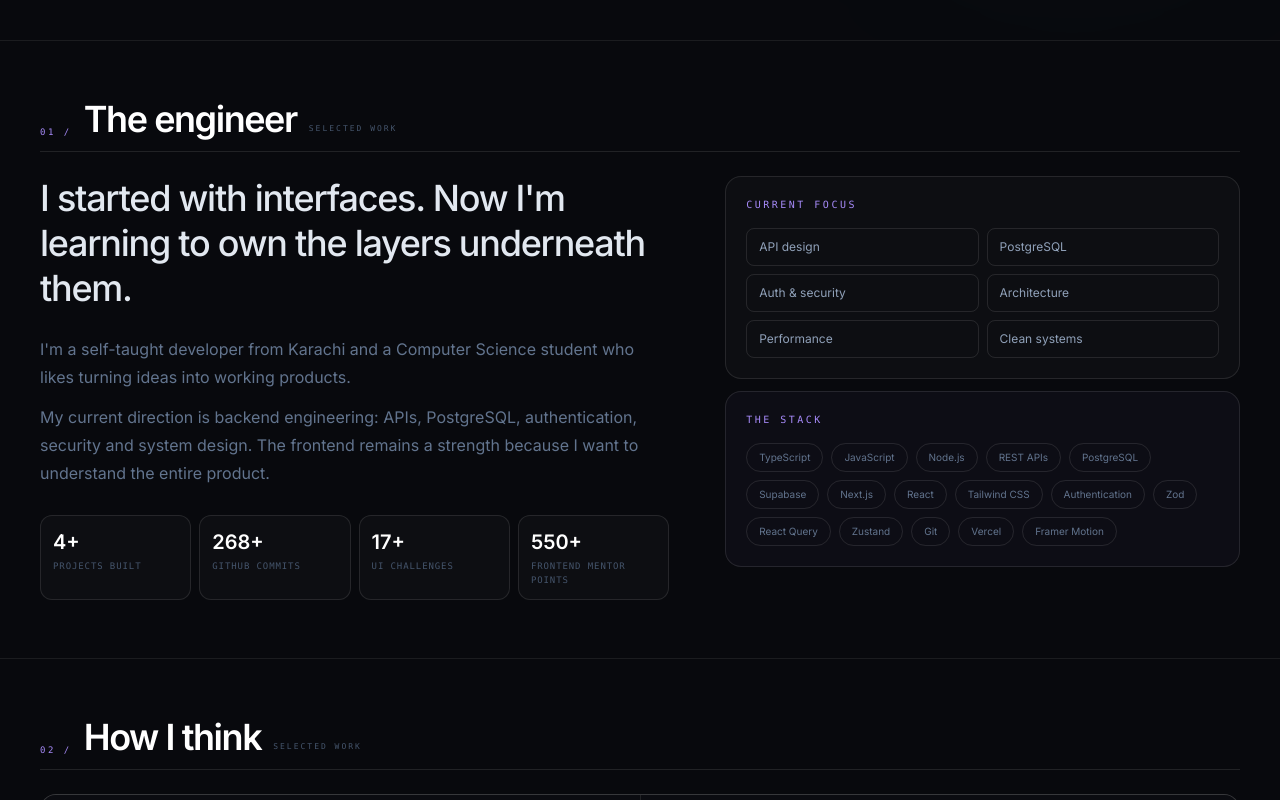
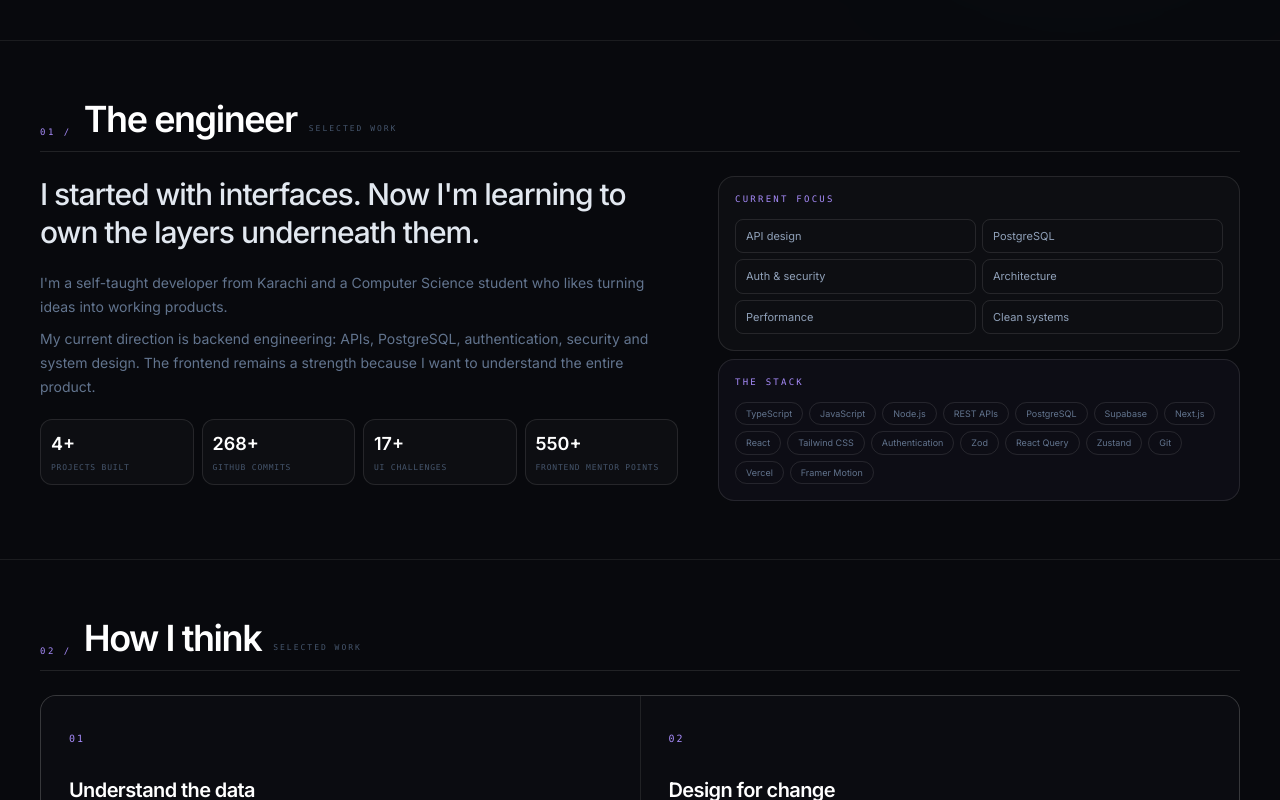
Before and after one commit to iamsyedbilal/portfolio, a Next.js app: page / in a window 1280 px wide. Shown: the part 695-1495 px from the top of the page. Built offline with nearby package versions, Linux system fonts and the light colour scheme.

Commit message:
style: tighten about section density

```diff
--- a/components/About.tsx
+++ b/components/About.tsx
@@ -10,15 +10,15 @@ export default function About() {
   return (
     <section id="about" className="section-rule section-tight mx-auto max-w-7xl px-6 md:px-10">
       <SectionHeading number="01 /" title="The engineer" />
-      <div className="grid gap-10 lg:grid-cols-[1.1fr_.9fr] lg:gap-14">
-        <motion.div initial={{ opacity: 0, x: -20 }} whileInView={{ opacity: 1, x: 0 }} viewport={{ once: true, margin: "-80px" }} transition={{ duration: .7 }}>
-          <p className="max-w-3xl text-2xl font-medium leading-tight tracking-[-0.035em] text-slate-200 md:text-4xl">I started with interfaces. Now I&apos;m learning to own the layers underneath them.</p>
-          <div className="mt-6 max-w-2xl space-y-3 text-sm leading-7 text-slate-500 md:text-base"><p>I&apos;m a self-taught developer from Karachi and a Computer Science student who likes turning ideas into working products.</p><p>My current direction is backend engineering: APIs, PostgreSQL, authentication, security and system design. The frontend remains a strength because I want to understand the entire product.</p></div>
-          <div className="mt-7 grid grid-cols-2 gap-2 sm:grid-cols-4">{stats.slice(0,4).map((stat)=><div key={stat.label} className="rounded-xl border border-white/10 bg-white/[0.025] p-3"><p className="text-xl font-semibold text-white">{stat.number}</p><p className="mt-1 font-mono text-[9px] uppercase tracking-widest text-slate-600">{stat.label}</p></div>)}</div>
+      <div className="grid gap-7 lg:grid-cols-[1.1fr_.9fr] lg:gap-10">
+        <motion.div initial={{ opacity: 0, x: -20 }} whileInView={{ opacity: 1, x: 0 }} viewport={{ once: true, margin: "-60px" }} transition={{ duration: .6 }}>
+          <p className="max-w-3xl text-xl font-medium leading-tight tracking-[-0.035em] text-slate-200 md:text-3xl">I started with interfaces. Now I&apos;m learning to own the layers underneath them.</p>
+          <div className="mt-5 max-w-2xl space-y-2 text-[13px] leading-6 text-slate-500 md:text-sm"><p>I&apos;m a self-taught developer from Karachi and a Computer Science student who likes turning ideas into working products.</p><p>My current direction is backend engineering: APIs, PostgreSQL, authentication, security and system design. The frontend remains a strength because I want to understand the entire product.</p></div>
+          <div className="mt-5 grid grid-cols-2 gap-2 sm:grid-cols-4">{stats.slice(0,4).map((stat)=><div key={stat.label} className="rounded-xl border border-white/10 bg-white/[0.025] p-2.5"><p className="text-lg font-semibold text-white">{stat.number}</p><p className="mt-1 font-mono text-[8px] uppercase tracking-widest text-slate-600">{stat.label}</p></div>)}</div>
         </motion.div>
-        <motion.div initial={{ opacity: 0, x: 20 }} whileInView={{ opacity: 1, x: 0 }} viewport={{ once: true, margin: "-80px" }} transition={{ duration: .7, delay: .1 }} className="space-y-3">
-          <div className="rounded-2xl border border-white/10 bg-white/[0.025] p-5"><p className="font-mono text-[10px] uppercase tracking-[0.25em] text-[#a78bfa]">Current focus</p><div className="mt-4 grid grid-cols-2 gap-2">{focus.map((item)=><div key={item} className="rounded-lg border border-white/10 px-3 py-2.5 text-xs text-slate-400">{item}</div>)}</div></div>
-          <div className="rounded-2xl border border-white/10 bg-[#a78bfa]/[0.035] p-5"><p className="font-mono text-[10px] uppercase tracking-[0.25em] text-[#a78bfa]">The stack</p><div className="mt-4 flex flex-wrap gap-2">{skills.map((skill)=><span key={skill} className="rounded-full border border-white/10 px-3 py-1.5 text-[10px] text-slate-500">{skill.trim()}</span>)}</div></div>
+        <motion.div initial={{ opacity: 0, x: 20 }} whileInView={{ opacity: 1, x: 0 }} viewport={{ once: true, margin: "-60px" }} transition={{ duration: .6, delay: .08 }} className="space-y-2">
+          <div className="rounded-2xl border border-white/10 bg-white/[0.025] p-4"><p className="font-mono text-[9px] uppercase tracking-[0.25em] text-[#a78bfa]">Current focus</p><div className="mt-3 grid grid-cols-2 gap-1.5">{focus.map((item)=><div key={item} className="rounded-lg border border-white/10 px-2.5 py-2 text-[11px] text-slate-400">{item}</div>)}</div></div>
+          <div className="rounded-2xl border border-white/10 bg-[#a78bfa]/[0.035] p-4"><p className="font-mono text-[9px] uppercase tracking-[0.25em] text-[#a78bfa]">The stack</p><div className="mt-3 flex flex-wrap gap-1.5">{skills.map((skill)=><span key={skill} className="rounded-full border border-white/10 px-2.5 py-1 text-[9px] text-slate-500">{skill.trim()}</span>)}</div></div>
         </motion.div>
       </div>
     </section>
```
